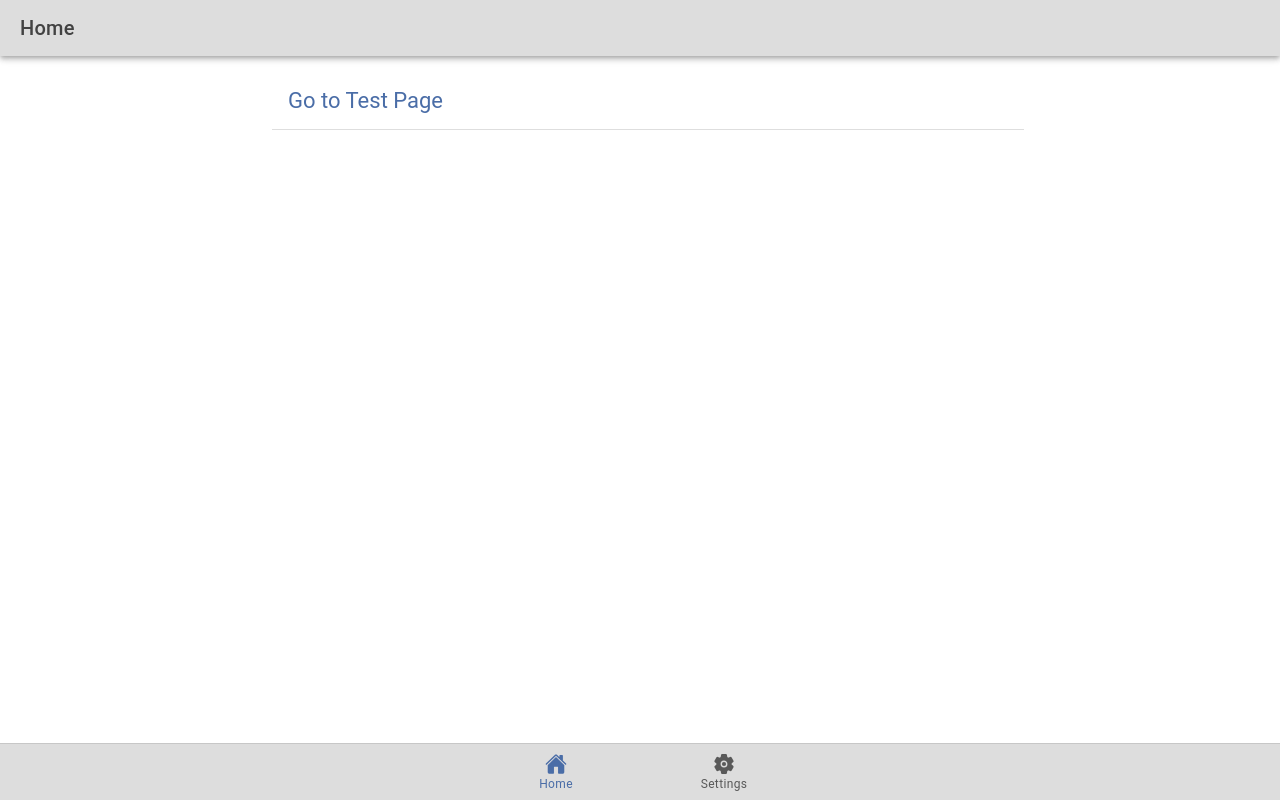
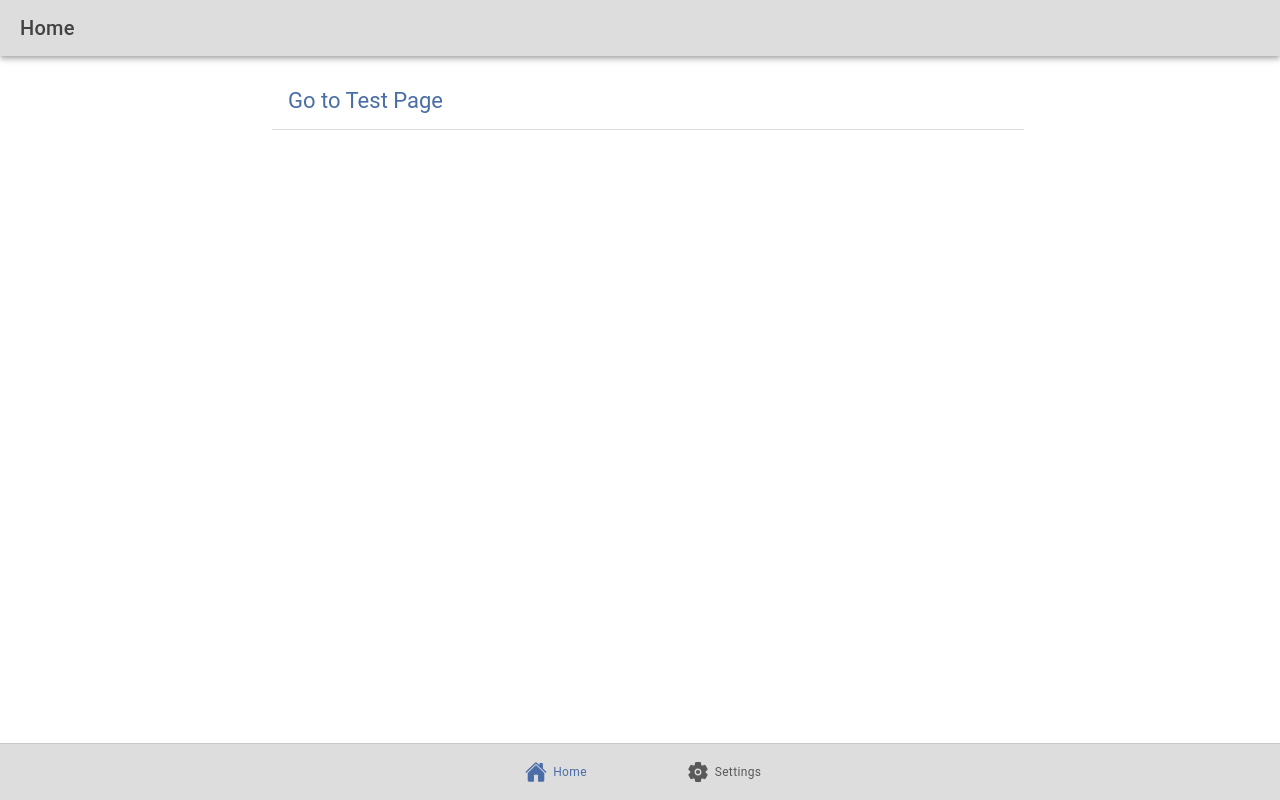
Before and after one commit to orderlyapps/ultimate-template, a React (Vite) app: page /home in a window 1280 px wide. Built offline with nearby package versions, Linux system fonts and the light colour scheme; no server answers.

Commit message:
add orientation-aware tab bar layout with custom hook for portrait/landscape detection

```diff
--- a/src/routes/App.tsx
+++ b/src/routes/App.tsx
@@ -3,12 +3,14 @@ import { IonApp, setupIonicReact, IonTabs } from "@ionic/react";
 import { QueryClientProvider } from "@tanstack/react-query";
 import { queryClient } from "@tanstack-query/client";
 import { pages } from "@pages/Pages";
-import { tabs } from "@tabs/Tabs";
+import { Tabs } from "@tabs/Tabs";
 import { useTheme } from "@feature/theme/useTheme";
 
 import "@css/index.css";
 
-setupIonicReact({ swipeBackEnabled: false });
+setupIonicReact({
+  swipeBackEnabled: false,
+});
 
 const App: React.FC = () => {
   useTheme();
@@ -19,7 +21,7 @@ const App: React.FC = () => {
         <IonReactRouter>
           <IonTabs>
             {pages}
-            {tabs}
+            <Tabs />
           </IonTabs>
         </IonReactRouter>
       </IonApp>
--- a/src/routes/tabs/Tabs.tsx
+++ b/src/routes/tabs/Tabs.tsx
@@ -1,3 +1,4 @@
+import { useState, useEffect } from "react";
 import {
   IonIcon,
   IonLabel,
@@ -6,15 +7,35 @@ import {
 } from "@ionic/react";
 import { settings, home } from "ionicons/icons";
 
-export const tabs = (
+const useOrientation = () => {
+  const [isPortrait, setIsPortrait] = useState(
+    window.matchMedia("(orientation: portrait)").matches
+  );
+
+  useEffect(() => {
+    const mediaQuery = window.matchMedia("(orientation: portrait)");
+    const handler = (e: MediaQueryListEvent) => setIsPortrait(e.matches);
+    mediaQuery.addEventListener("change", handler);
+    return () => mediaQuery.removeEventListener("change", handler);
+  }, []);
+
+  return isPortrait;
+};
+
+export const Tabs: React.FC = () => {
+  const isPortrait = useOrientation();
+  const layout = isPortrait ? "icon-top" : "icon-start";
+
+  return (
     <IonTabBar slot="bottom">
-    <IonTabButton tab="home" href="/home">
+      <IonTabButton tab="home" href="/home" layout={layout}>
         <IonIcon icon={home} />
         <IonLabel>Home</IonLabel>
       </IonTabButton>
-    <IonTabButton tab="settings" href="/settings">
+      <IonTabButton tab="settings" href="/settings" layout={layout}>
         <IonIcon icon={settings} />
         <IonLabel>Settings</IonLabel>
       </IonTabButton>
     </IonTabBar>
   );
+};
```
Lines whose indentation alone changed are shown as unchanged.
